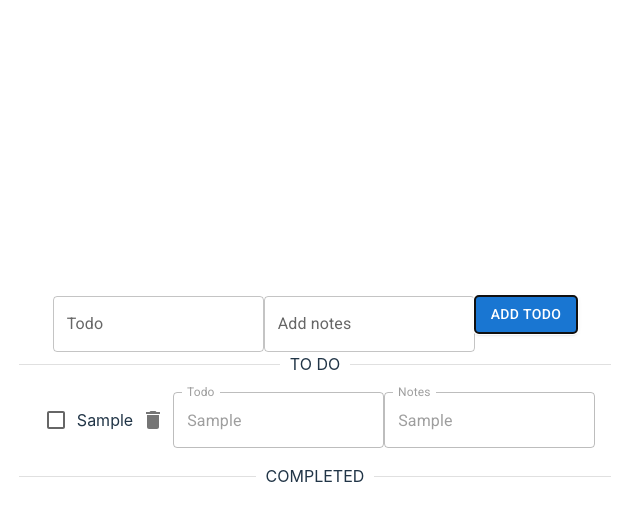
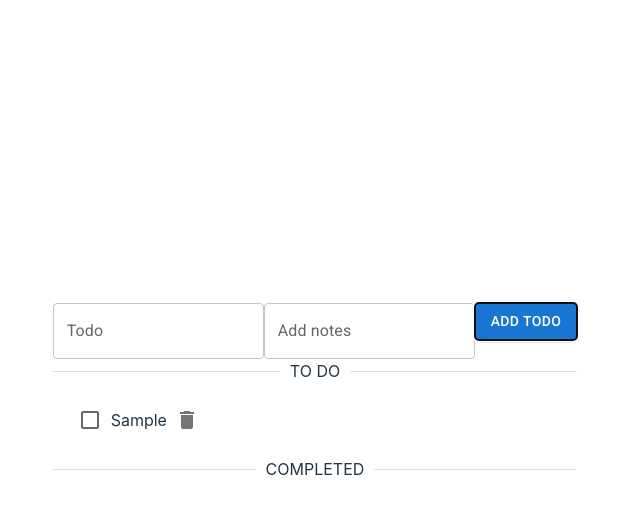
Before and after one commit to BUsuper/todo-project, a React (Vite) app: page / in a window 1280 px wide. Both pictures are taken after typing "Sample", "Sample" into the empty fields and a click on the button "ADD TODO". Shown: the top 520 px of the page, without its empty margins (325-965 px from the left). Built offline with nearby package versions, Linux system fonts and the light colour scheme.

Commit message:
Make TodoItem a separate component

```diff
--- /dev/null
+++ b/src/components/TodoItem/TodoItem.jsx
@@ -0,0 +1,41 @@
+import { Checkbox, IconButton, ListItem } from '@mui/material/';
+import DeleteIcon from '@mui/icons-material/Delete';
+import { useState } from 'react';
+import { useDispatch, useSelector } from 'react-redux';
+import { toggleTodo, deleteTodo, selectTodo } from '../../features/todosSlice';
+import { TodoDetails } from '../../components';
+
+export function TodoItem({ id }) {
+    const dispatch = useDispatch();
+
+    const [isTodoDetailsVisible, setIsTodoDetailsVisible] = useState(false);
+
+    // Executed in closure so that click on the checkbox works as well
+    // This function doesn't need to get the id from event target
+    const handleTodoToggle = (e, id) => {
+        e.stopPropagation();
+        dispatch(toggleTodo({ id }));
+    }
+
+    const handleDeletion = (e, id) => {
+        e.stopPropagation();
+        setIsTodoDetailsVisible(false);
+        dispatch(deleteTodo(id));
+    }
+
+    const handleTodoDetailsVisibility = () => {
+        setIsTodoDetailsVisible(prev => !prev)
+    };
+
+    const todo = useSelector(selectTodo(id));
+    return (
+        <ListItem id={todo.id} onClick={handleTodoDetailsVisibility}>
+            <Checkbox id={`checkbox${todo.id}`} checked={todo.completed} onClick={(e) => handleTodoToggle(e, todo.id)}/>
+            {todo.completed ? <s>{todo.task}</s> : todo.task}
+            <IconButton onClick={(e) => handleDeletion(e, todo.id)}>
+                <DeleteIcon/>
+            </IconButton>
+            {isTodoDetailsVisible && <TodoDetails id={todo.id}></TodoDetails>}
+        </ListItem>
+    );
+}
--- a/src/components/TodosList/TodosList.jsx
+++ b/src/components/TodosList/TodosList.jsx
@@ -1,12 +1,9 @@
-import { Checkbox, Divider, IconButton, List, ListItem } from '@mui/material/';
-import DeleteIcon from '@mui/icons-material/Delete';
-import { useDispatch, useSelector } from 'react-redux';
-import { deleteTodo, makeSelectTodos } from '../../features/todosSlice'
-import { toggleTodo } from '../../features/todosSlice';
-import { TodoDetails } from '../TodoDetails/TodoDetails';
+import { Divider, List } from '@mui/material/';
+import { useSelector } from 'react-redux';
+import { makeSelectTodos } from '../../features/todosSlice'
+import { TodoItem } from '../../components';
 
-// TODO: Add checkbox!
-// TODO: Add deletion
+// TODO: Put all consts and stuff into useTodoList?
 
 export function TodosList ({ completed = false }) {
     // A memoized selector so that the component doesn't rerender if no changed in state occur
@@ -15,33 +12,12 @@ export function TodosList ({ completed = false }) {
 
     const todos = useSelector(selectTodos);
 
-    const dispatch = useDispatch();
-
-    // Executed in closure so that click on the checkbox works as well
-    // This function doesn't need to get the id from event target
-    const handleTodoToggle = (e, id) => {
-        e.stopPropagation();
-        dispatch(toggleTodo({ id }));
-    }
-
-    const handleDeletion = (e, id) => {
-        e.stopPropagation();
-        dispatch(deleteTodo(id));
-    }
-
     return (<>
         <Divider>{completed ? "COMPLETED" : "TO DO"}</Divider>
         <List>
             {
             todos.map(todo => (
-                <ListItem key={todo.id} id={todo.id}>
-                    <Checkbox checked={todo.completed} onClick={(e) => handleTodoToggle(e, todo.id)}/>
-                    {todo.completed ? <s>{todo.task}</s> : todo.task}
-                    <IconButton onClick={(e) => handleDeletion(e, todo.id)}>
-                        <DeleteIcon/>
-                    </IconButton>
-                    <TodoDetails id={todo.id}></TodoDetails>
-                </ListItem>
+                <TodoItem id={todo.id} key={todo.id}></TodoItem>
                 ))
             }
         </List>
--- a/src/components/index.js
+++ b/src/components/index.js
@@ -1,3 +1,4 @@
 export { TodosList } from './TodosList/TodosList';
 export { TodoForm } from './TodoForm/TodoForm';
 export { TodoDetails } from './TodoDetails/TodoDetails';
+export { TodoItem } from './TodoItem/TodoItem'
```
